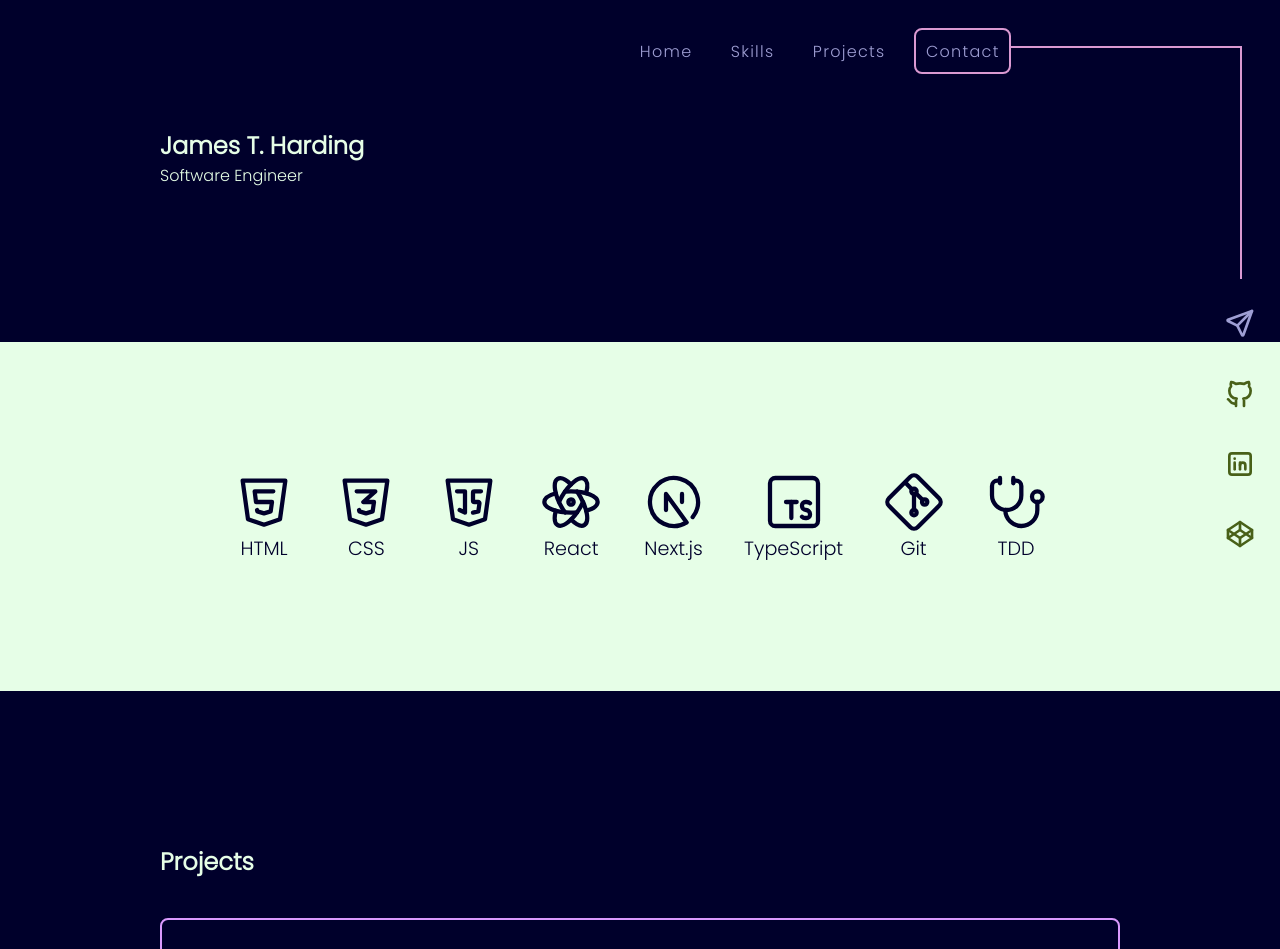
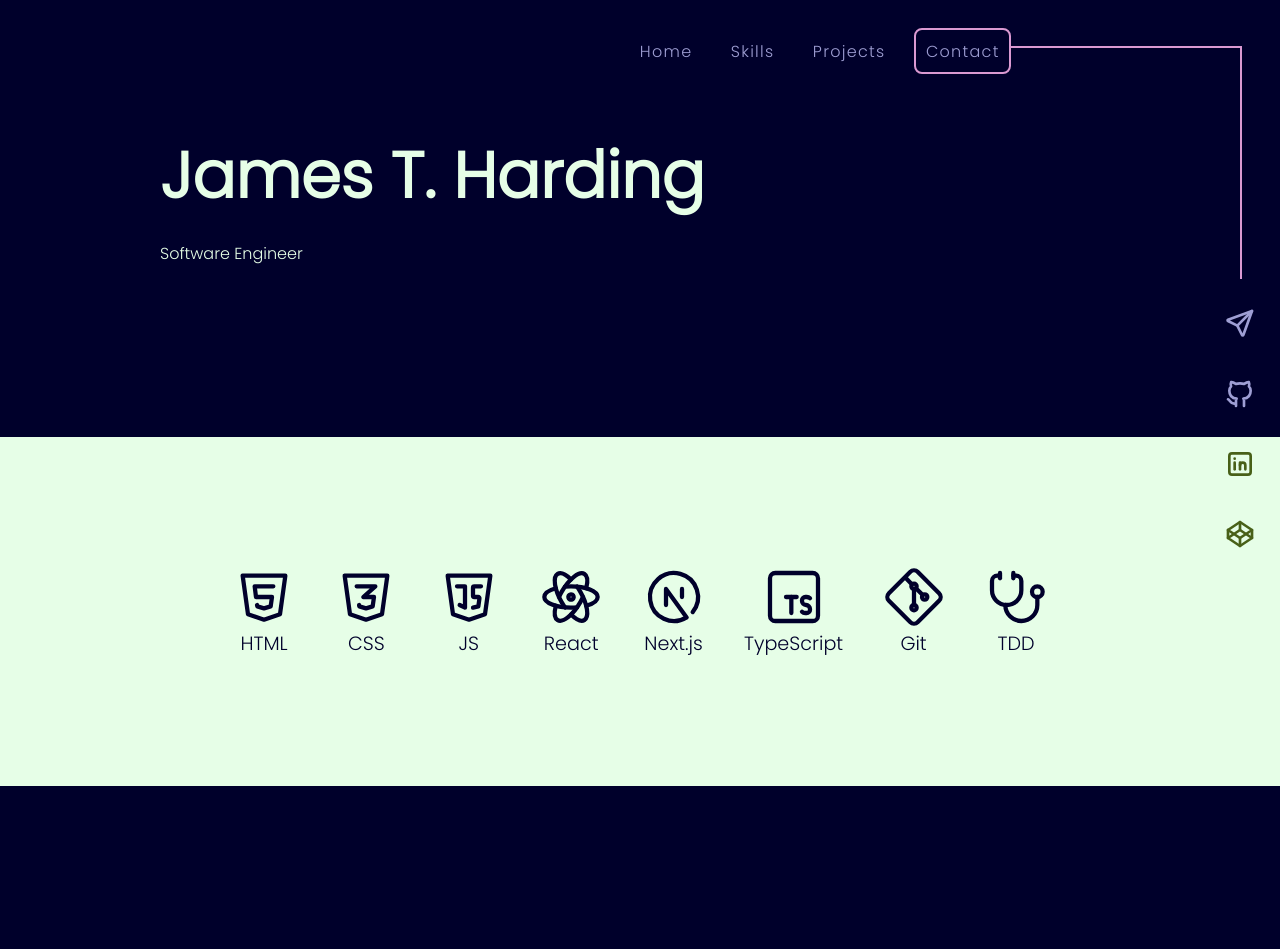
Before and after one commit to empowermint/empowermint, a Next.js app: page / in a window 1280 px wide. Shown: the top 949 px of the page. Built offline with nearby package versions, Linux system fonts and the light colour scheme.

Commit message:
Configure base typography

```diff
--- a/app/globals.css
+++ b/app/globals.css
@@ -48,6 +48,37 @@ section {
   padding-block: var(--pad-lrg);
 }
 
+/* TYPOGRAPHY */
+
+p {
+  margin-block: 1.1em;
+}
+
+h1 {
+  font-size: 4rem;
+}
+
+h2 {
+  font-size: 3rem;
+  margin-block-end: var(--pad-med);
+}
+
+h3 {
+  font-size: 2rem;
+}
+
+h4 {
+  font-size: 1.5rem;
+}
+
+h5 {
+  font-size: 1.25rem;
+}
+
+h6 {
+  font-size: 1rem;
+}
+
 /* UTILITIES */
 
 .colors-secondary {
```
